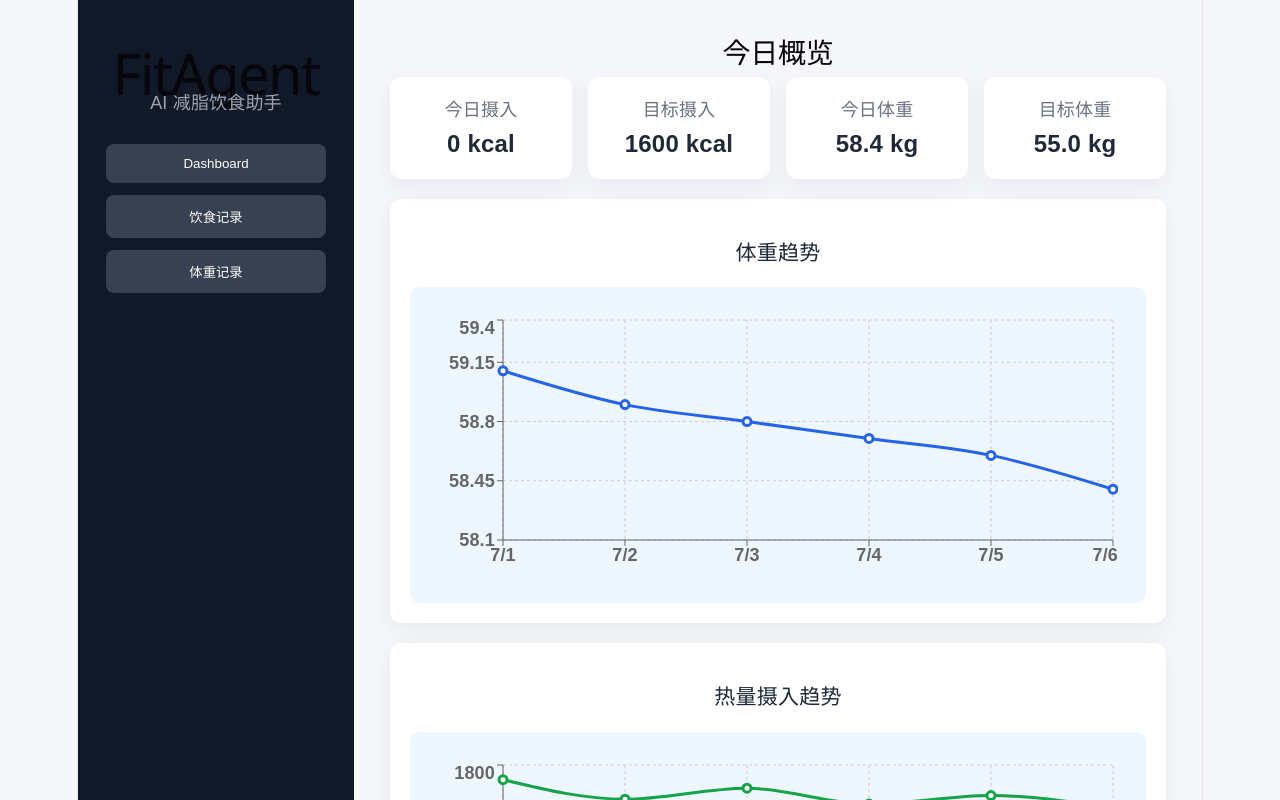
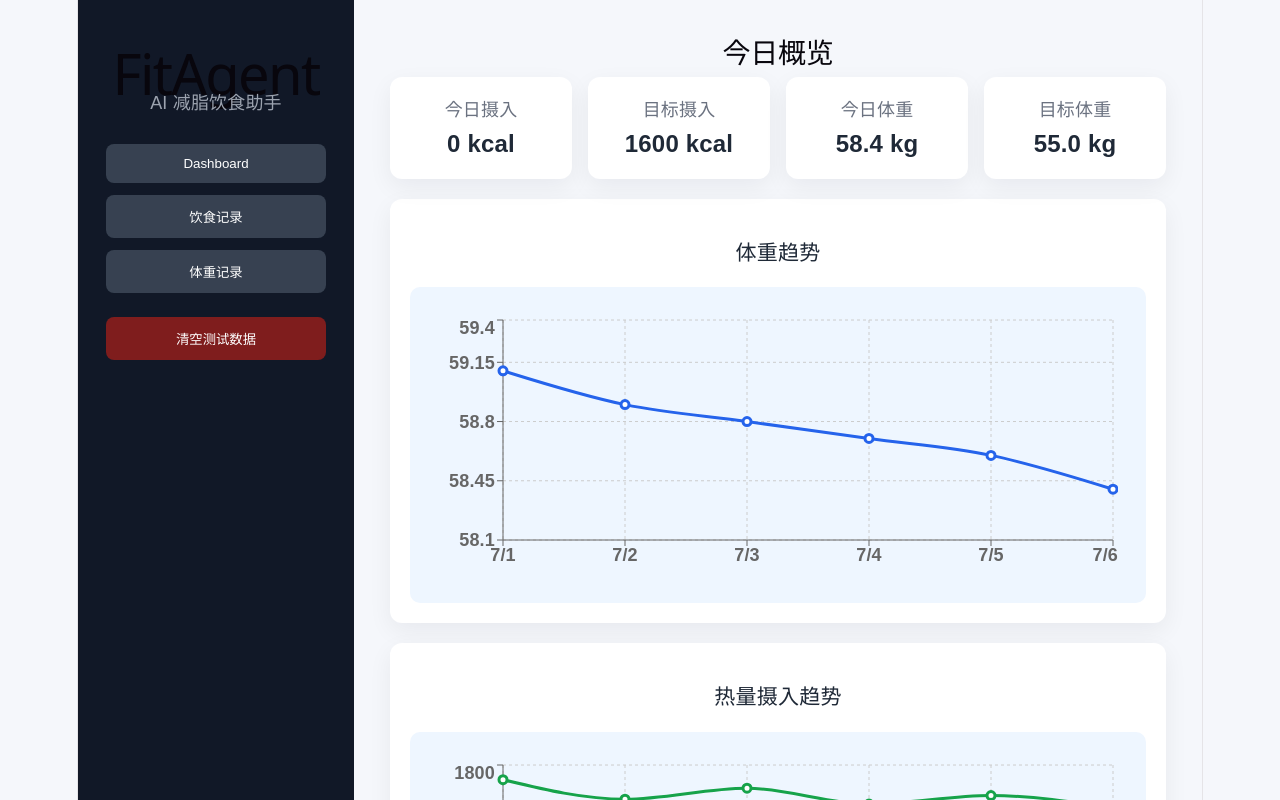
Before and after one commit to ZWH71525/FitAgent, a React (Vite) app: page / in a window 1280 px wide. Shown: the top 800 px of the page. Built offline with nearby package versions, Linux system fonts and the light colour scheme.

Commit message:
add reset demo data action

```diff
--- a/src/App.css
+++ b/src/App.css
@@ -115,3 +115,6 @@ textarea {
 .record-item {  display: flex;  justify-content: space-between;  align-items: center;  gap: 12px;  padding: 10px 0;  border-bottom: 1px solid #e5e7eb;}
 .delete-button {  padding: 6px 10px;  border: 0;  border-radius: 6px;  background: #fee2e2;  color: #b91c1c;  cursor: pointer;}
 .delete-button:hover {  background: #fecaca;}
+
+.reset-button {  margin-top: 24px;  background: #7f1d1d !important;}
+.reset-button:hover {  background: #991b1b !important;}
--- a/src/App.jsx
+++ b/src/App.jsx
@@ -66,6 +66,11 @@ const deleteWeightLog = (indexToDelete) => {
   setWeightData(weightData.filter((_, index) => index !== indexToDelete))
 }
 
+  const resetDemoData = () => {
+    setWeightData(initialWeightData)
+    setMealLogs([])
+  }
+
   return (
     <div className="app">
       <aside className="sidebar">
@@ -74,6 +79,7 @@ const deleteWeightLog = (indexToDelete) => {
         <button onClick={() => setPage('dashboard')}>Dashboard</button>
         <button onClick={() => setPage('meal')}>饮食记录</button>
         <button onClick={() => setPage('weight')}>体重记录</button>
+        <button className="reset-button" onClick={resetDemoData}>  清空测试数据</button>
       </aside>
 
       <main className="main">
```
